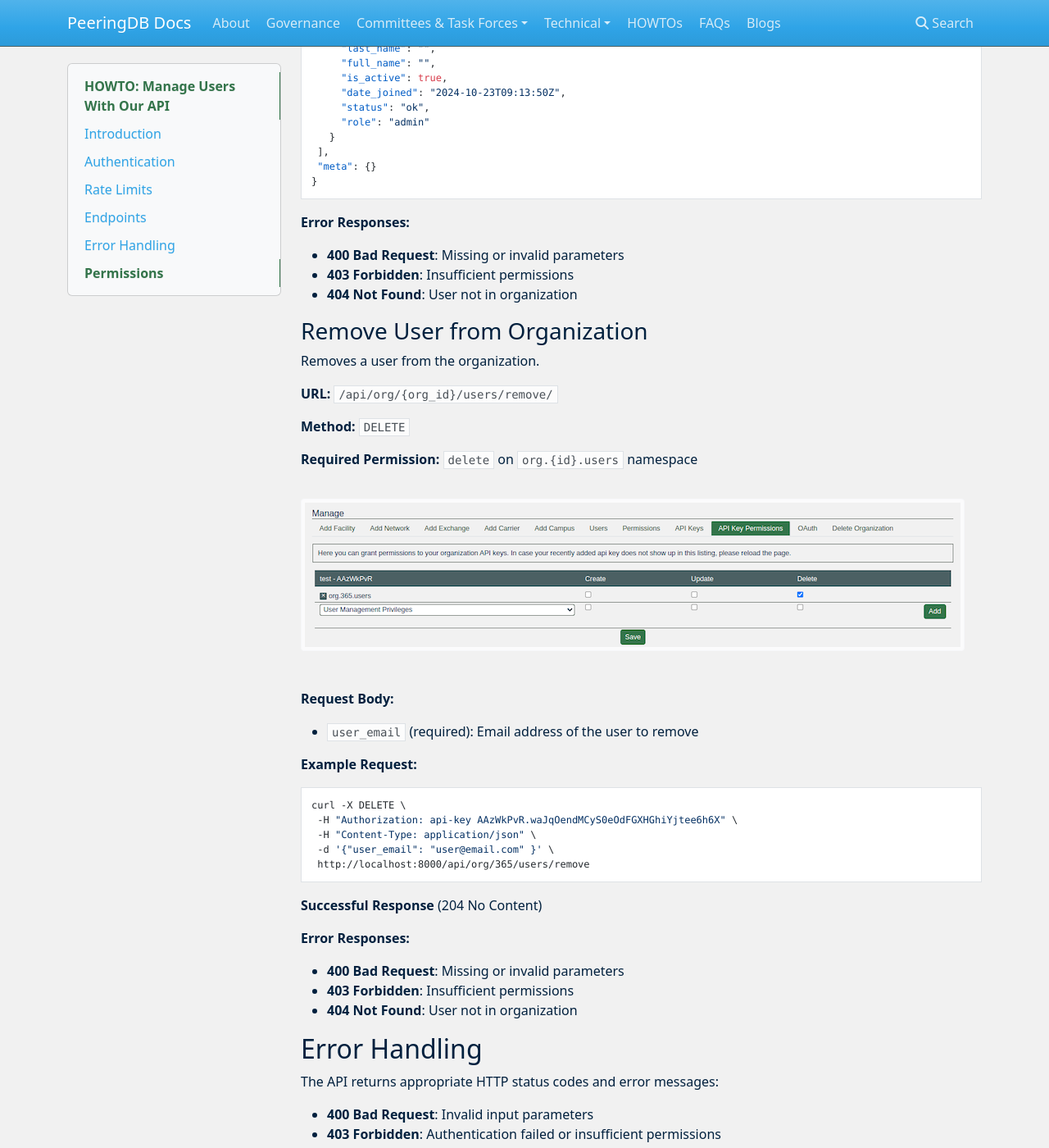
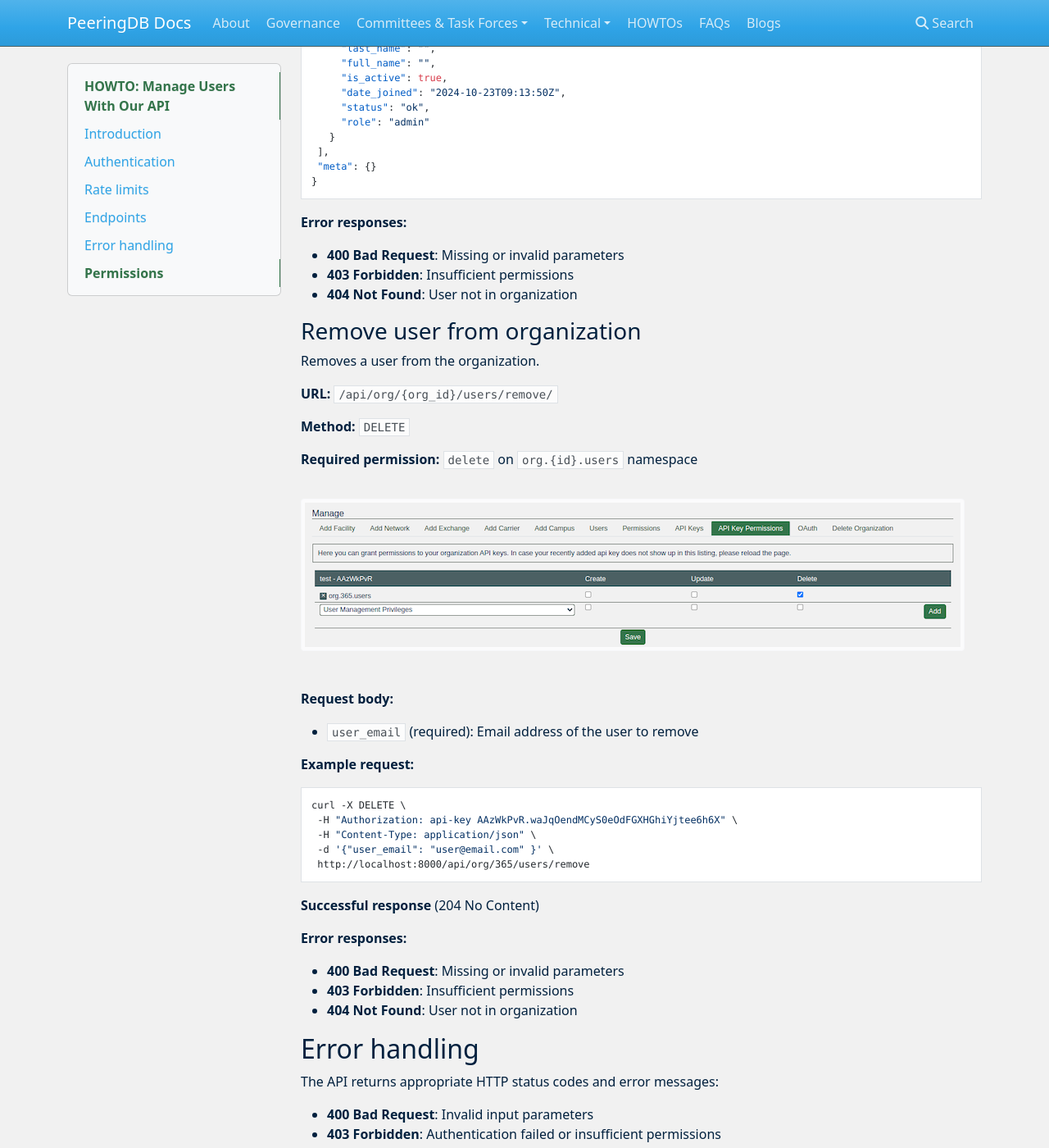
Before and after one commit to peeringdb/docs, an MkDocs documentation site: the page built from docs/howto/user_management_api.md, in a window 1280 px wide and 1400 px high, scrolled down 3975 px. Shown: the whole window at 82% size. Built offline with MkDocs 1.6.1, drawn with Linux system fonts in a browser that asks for light colours; nearby versions of some CDN libraries; some of the changed text lies outside the part shown.

````diff
--- a/docs/howto/user_management_api.md
+++ b/docs/howto/user_management_api.md
@@ -14,12 +14,12 @@ Include the API key in the HTTP header:
 `Authorization: api-key YOUR_API_KEY`
 ```
 
-## Rate Limits
+## Rate limits
 
 All endpoints are rate-limited to 1 request per second.
 
 ## Endpoints
-### List Organization Users
+### List organization users
 
 Retrieves all users associated with an organization.
 
@@ -27,14 +27,14 @@ Retrieves all users associated with an organization.
 
 **Method:**  `GET`
 
-**Required Permission:** There are two options
+**Required permission:** There are two options
 
 1. `admin organization`
 2. `read` on `org.{id}.users` namespace (basically just add `User Management Privileges` permission in Organization API Key Permission editor)
 
 ![List users permission](images/list_users_no_other_permissions.png)
 
-**Example Request:**
+**Example request:**
 
 ```
 curl -X GET \
@@ -42,7 +42,7 @@ curl -X GET \
  https://peeringdb.com/api/org/365/users/
 ```
 
-**Successful Response** (200 OK):
+**Successful response** (200 OK):
 ```
 {
   "data": [
@@ -71,7 +71,7 @@ curl -X GET \
 }
 ```
 
-### Add User to Organization
+### Add user to organization
 
 Adds a user to the organization with a specified role.
 
@@ -79,19 +79,19 @@ Adds a user to the organization with a specified role.
 
 **Method:** `POST`
 
-**Required Permission:** There are two options
+**Required permission:** There are two options
 
 1. `admin organization`
 2. `create` on `org.{id}.users namespace`
 
 ![Add users permission](images/create_permission.png)
 
-**Request Body:**
+**Request body:**
 
 * `user_email` (required): Email address of the user to add
 * `role` (optional): Role to assign (`admin` or `member`, defaults to `member`)
 
-**Example Request:**
+**Example request:**
 ```
 curl -X POST \
  -H "Authorization: api-key AAzWkPvR.waJqOendMCyS0eOdFGXHGhiYjtee6h6X" \
@@ -100,7 +100,7 @@ curl -X POST \
  http://peeringdb.com/api/org/365/users/add
 ```
 
-**Successful Response** (201 Created):
+**Successful response** (201 Created):
 ```
 {
  "data": [
@@ -119,13 +119,13 @@ curl -X POST \
 }
 ```
 
-**Error Responses**:
+**Error responses**:
 
 * **400 Bad Request**: Missing or invalid parameters
 * **403 Forbidden**: Insufficient permissions
 * **404 Not Found**: User not found
 
-### Update User Role
+### Update user role
 
 Updates a user's role within the organization.
 
@@ -133,18 +133,18 @@ Updates a user's role within the organization.
 
 **Method:** `PUT`
 
-**Required Permission:** There are two options
+**Required permission:** There are two options
 
 1. `admin organization`
 2. `update` on `org.{id}.users` namespace
 
 ![Update users permission](images/update_permission.png)
 
-**Request Body:**
+**Request body:**
 
 * `role` (required): New role to assign (`admin` or `member`)
 
-**Example Request:**
+**Example request:**
 
 ```
 curl -X PUT \
@@ -154,7 +154,7 @@ curl -X PUT \
  http://peeringdb.com/api/org/365/users/21
 ```
 
-**Successful Response** (200 OK):
+**Successful response** (200 OK):
 
 ```
 {
@@ -174,13 +174,13 @@ curl -X PUT \
 }
 ```
 
-**Error Responses:**
+**Error responses:**
 
 * **400 Bad Request**: Missing or invalid parameters
 * **403 Forbidden**: Insufficient permissions
 * **404 Not Found**: User not in organization
 
-### Remove User from Organization
+### Remove user from organization
 
 Removes a user from the organization.
 
@@ -188,15 +188,15 @@ Removes a user from the organization.
 
 **Method:** `DELETE`
 
-**Required Permission:** `delete` on `org.{id}.users` namespace
+**Required permission:** `delete` on `org.{id}.users` namespace
 
 ![Delete users permission](images/delete_permission.png)
 
-**Request Body:**
+**Request body:**
 
 * `user_email` (required): Email address of the user to remove
 
-**Example Request:**
+**Example request:**
 
 ```
 curl -X DELETE \
@@ -206,15 +206,15 @@ curl -X DELETE \
  http://localhost:8000/api/org/365/users/remove
 ```
 
-**Successful Response** (204 No Content)
+**Successful response** (204 No Content)
 
-**Error Responses:**
+**Error responses:**
 
 * **400 Bad Request**: Missing or invalid parameters
 * **403 Forbidden**: Insufficient permissions
 * **404 Not Found**: User not in organization
 
-## Error Handling
+## Error handling
 
 The API returns appropriate HTTP status codes and error messages:
 
````
Also changed, not shown: docs/howtos.md (+1 -1 lines).
